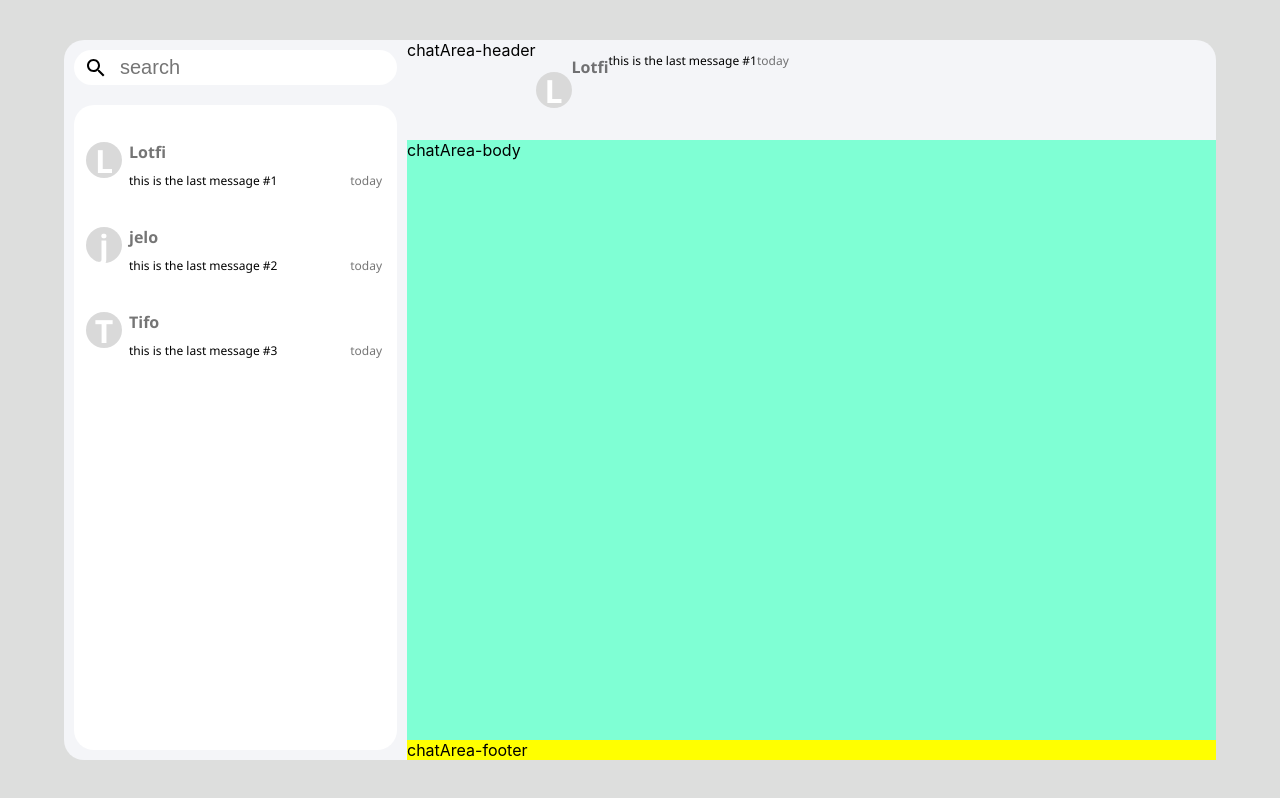
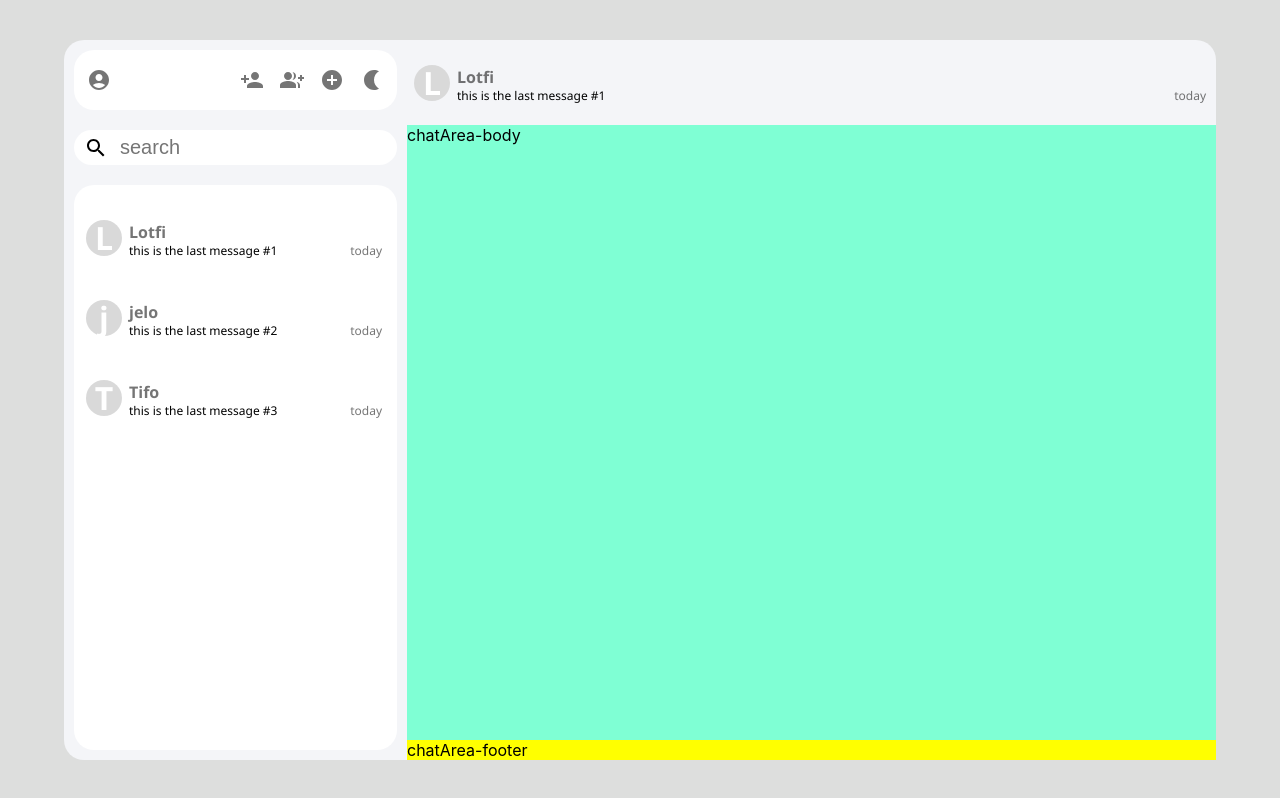
Before and after one commit to LotfiJL/chatapp, a React (Create React App) app: page / in a window 1280 px wide. Built offline with nearby package versions, Linux system fonts and the light colour scheme.

Commit message:
chatapp sidebar and topbarcss adjustement'

```diff
--- a/src/component/ChatArea.js
+++ b/src/component/ChatArea.js
@@ -5,7 +5,6 @@
   return (
     <div className="chatArea-container">
       <div className="chatArea-header">
-        chatArea-header
         <p className="conversation-icon">{props.name[0]}</p>
         <p className="conversation-title">{props.name}</p>
         <p className="conversation-lastMessage ">{props.lastMessage}</p>
--- a/src/component/SideBar.js
+++ b/src/component/SideBar.js
@@ -32,7 +32,7 @@
   ]);
   return (
     <div className="sb-container">
-      {/* <div className="sb-header">
+      <div className="sb-header">
         <div>
           <IconButton>
             <AccountCircleIcon />
@@ -56,7 +56,7 @@
             <NightlightIcon />
           </IconButton>
         </div>
-      </div> */}
+      </div>
 
       <div className="sb-search">
         <SearchIcon />
--- a/src/component/componentStyle.css
+++ b/src/component/componentStyle.css
@@ -52,7 +52,7 @@
 .conversation-container {
   display: grid;
   grid-template-columns: 30px auto auto;
-  grid-template-rows: 35px 35px;
+  grid-template-rows: 25px 40px;
   column-gap: 10px;
   padding: 5px;
   margin: 5px;
@@ -104,7 +104,13 @@
 }
 
 .chatArea-header {
-  display: flex;
+  display: grid;
+  grid-template-columns: 30px auto auto;
+  grid-template-rows: 25px 40px;
+  column-gap: 10px;
+  padding: 5px;
+  margin: 5px;
+  border-radius: 20px;
 }
 
 .Messages-body {
```
